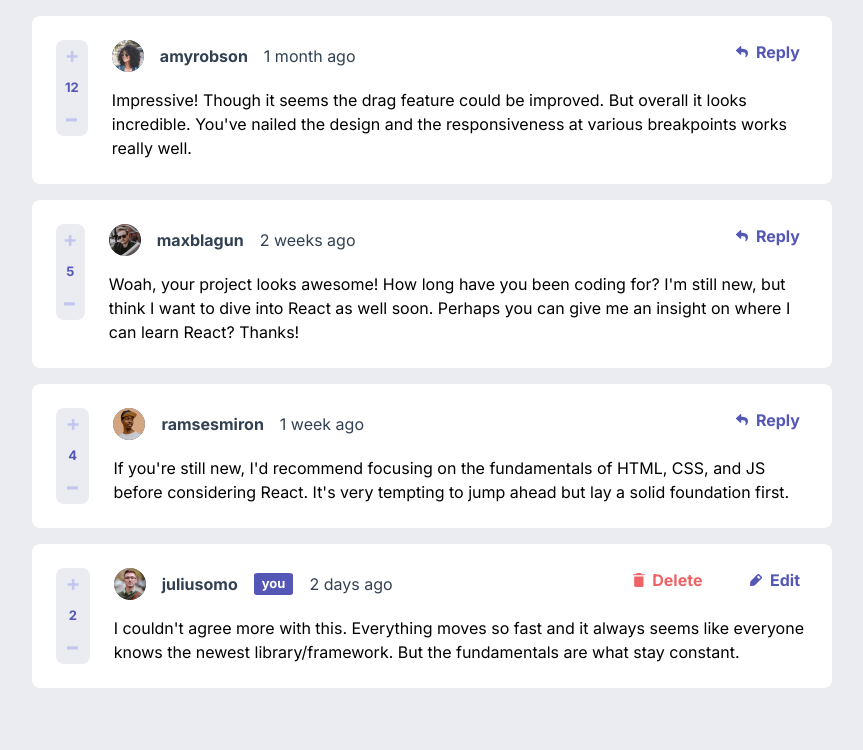
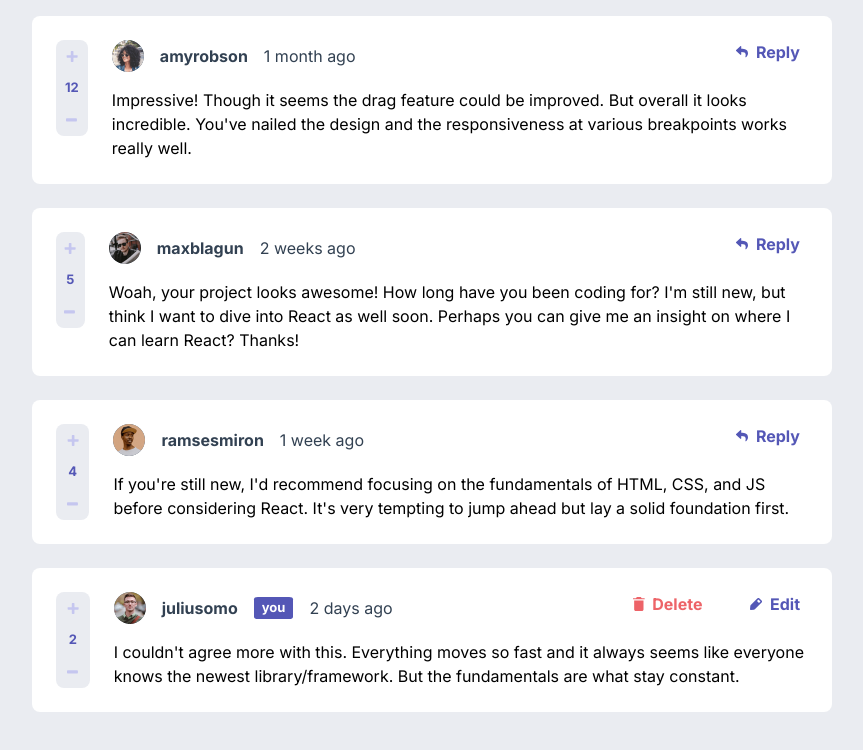
Before and after one commit to aalvarezto/assambly-line, a Next.js app: page / in a window 1280 px wide. Shown: the top 750 px of the page, without its empty margins (208-1071 px from the left). Built offline with nearby package versions, Linux system fonts and the light colour scheme.

Commit message:
refactor(home): :lipstick: increases gap between comments

```diff
--- a/src/app/pages/Home/Home.styled.ts
+++ b/src/app/pages/Home/Home.styled.ts
@@ -6,7 +6,7 @@ const ContainerHome = styled.div`
 	align-items: center;
 	flex-direction: column;
 	padding: 1rem;
-	gap: 1rem;
+	gap: 1.5rem;
 	height: 100vh;
 	background-color: ${colors.lightGray};
 `
```
